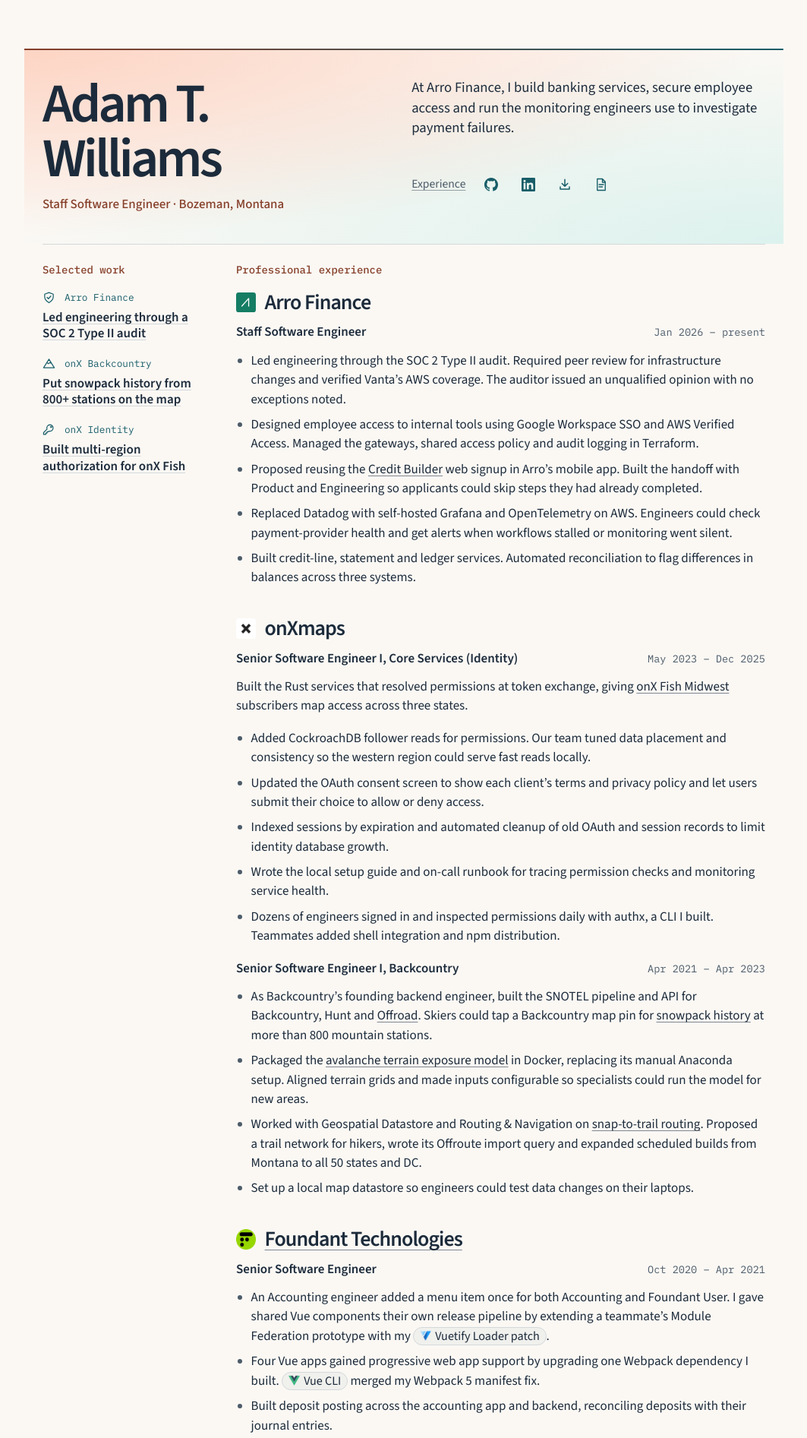
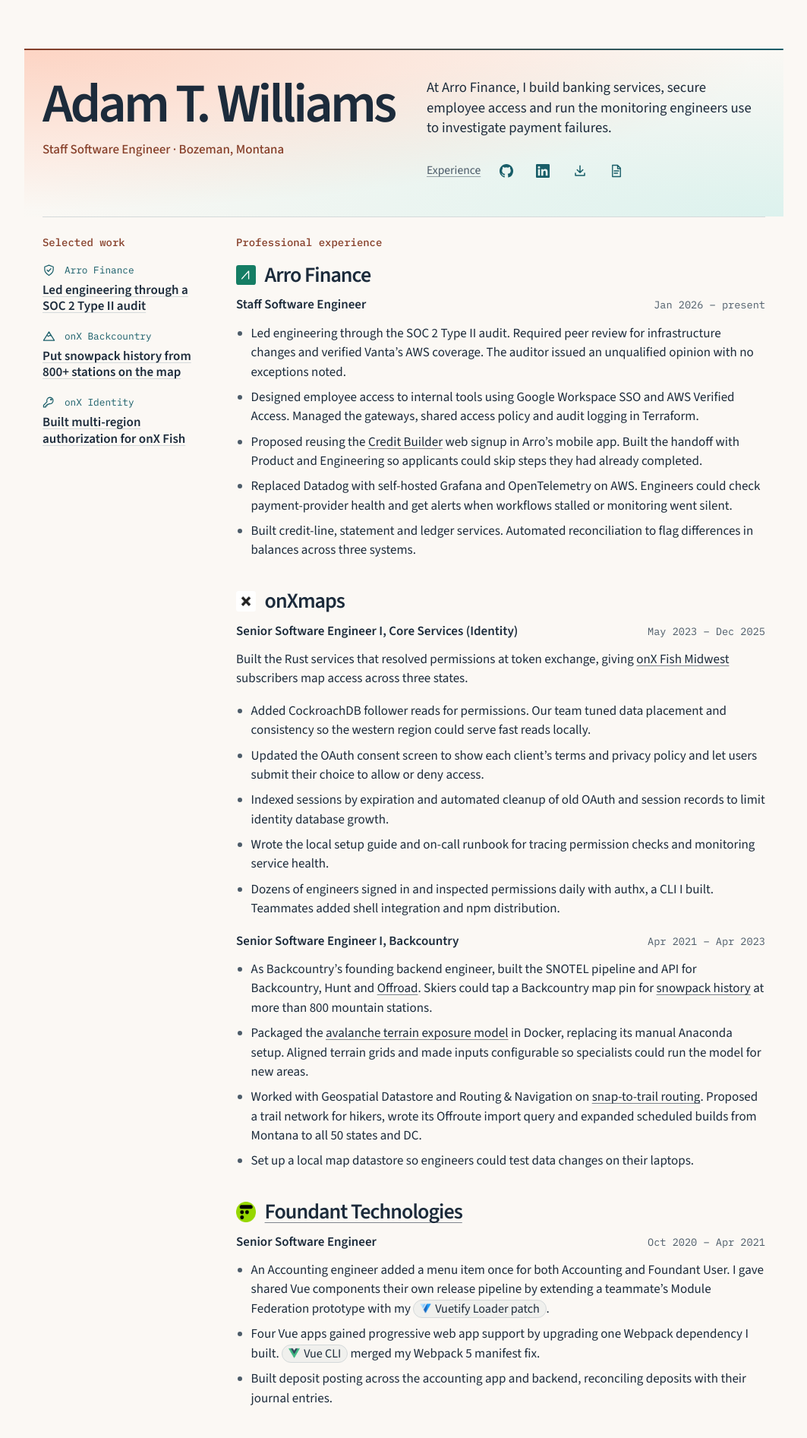
Before and after one commit to awill1988/awill1988.github.io, a Jekyll site: the page built from index.md, in a window 1280 px wide. Shown: the top 1893 px of the page at 76% size, without its empty margins (108-1171 px from the left). Built offline with Jekyll 4.4.1, drawn with Linux system fonts in a browser that asks for light colours.

Commit message:
fix: keep the desktop masthead name on one line
Allow room for a single-line name in the desktop reading bar and verify it across responsive breakpoints.

```diff
--- a/assets/masthead.js
+++ b/assets/masthead.js
@@ -61,7 +61,8 @@ function measure() {
   slot.style.setProperty('--viewport-width', document.documentElement.clientWidth + 'px');
   main.style.setProperty('--open-height', content.offsetHeight + 'px');
   const rootSize = parseFloat(getComputedStyle(document.documentElement).fontSize);
-  const compactScale = 1.1 * rootSize / parseFloat(getComputedStyle(name).fontSize);
+  const nameRatio = Number(getComputedStyle(slot).getPropertyValue('--compact-name-ratio'));
+  const compactScale = nameRatio * rootSize / parseFloat(getComputedStyle(name).fontSize);
   slot.style.setProperty('--compact-scale', compactScale);
   slot.style.setProperty('--compact-name-width', name.querySelector('a').offsetWidth * compactScale + 'px');
   slot.dataset.ready = '';
@@ -69,6 +70,7 @@ function measure() {
 }
 
 new ResizeObserver(measure).observe(content);
+document.fonts.ready.then(measure);
 addEventListener('resize', measure);
 addEventListener('scroll', schedule, {passive: true});
 reduced.addEventListener('change', schedule);
--- a/assets/resume.css
+++ b/assets/resume.css
@@ -226,13 +226,14 @@ article ul { padding-inline-start: 1.15em; }
 }
 
 .location__short, .masthead__compact-location, .masthead__domain, .masthead__actions { display: none; }
-.masthead h1 a { text-decoration: none; }
+.masthead h1 a { text-decoration: none; white-space: nowrap; }
 @media screen {
   html { scroll-padding-block-start: 3.5rem; }
   /* These early destinations can land while the masthead is still contracting. */
   article :is(#experience, #arro-finance) { scroll-margin-block-start: max(1.25rem, calc(var(--open-height, 0px) - 3rem)); }
   .masthead-slot {
     --bar-height: 3rem;
+    --compact-name-ratio: 1.1;
     --name-lift: 0rem;
     --head-padding: clamp(1.25rem, 3vw, 2.25rem);
     --scroll-range: 240;
@@ -331,7 +332,10 @@ article ul { padding-inline-start: 1.15em; }
   .masthead__content { display: grid; grid-template-columns: 1fr 1.05fr; gap: .4rem 2.5rem; align-items: start; }
 }
 @media screen and (min-width: 58rem) {
-  .masthead-slot { --scroll-range: 400; }
+  html { scroll-padding-block-start: 4.5rem; }
+  .masthead-slot { --scroll-range: 400; --bar-height: 4rem; --compact-name-ratio: 1.32; }
+  [data-ready] .masthead__compact-location { font-size: .86rem; }
+  .masthead__actions svg { width: 1.16rem; height: 1.16rem; }
 }
 /* The intro fades linearly through 30%, crossing half opacity at 15%. */
 @keyframes widen-masthead {
@@ -351,7 +355,7 @@ article ul { padding-inline-start: 1.15em; }
 }
 @keyframes reduce-name {
   from { transform: translateY(0) scale(1); animation-timing-function: cubic-bezier(.48,.04,.19,1); }
-  82%, 100% { transform: translateY(calc((var(--bar-height) - 1.1rem) / 2 - var(--head-padding) - var(--name-lift, 0rem))) scale(var(--compact-scale)); }
+  82%, 100% { transform: translateY(calc((var(--bar-height) - var(--compact-name-ratio) * 1rem) / 2 - var(--head-padding) - var(--name-lift, 0rem))) scale(var(--compact-scale)); }
 }
 @keyframes hide-intro {
   0% { opacity: 1; visibility: visible; }
```
Also changed, not shown: scripts/render.py (+8 -2 lines), visual-baselines/desktop-dark-end.png, visual-baselines/desktop-dark-onx.png, visual-baselines/desktop-dark-payouts.png, visual-baselines/desktop-dark-top.png, visual-baselines/desktop-light-end.png, visual-baselines/desktop-light-onx.png, visual-baselines/desktop-light-payouts.png, visual-baselines/desktop-light-top.png.
